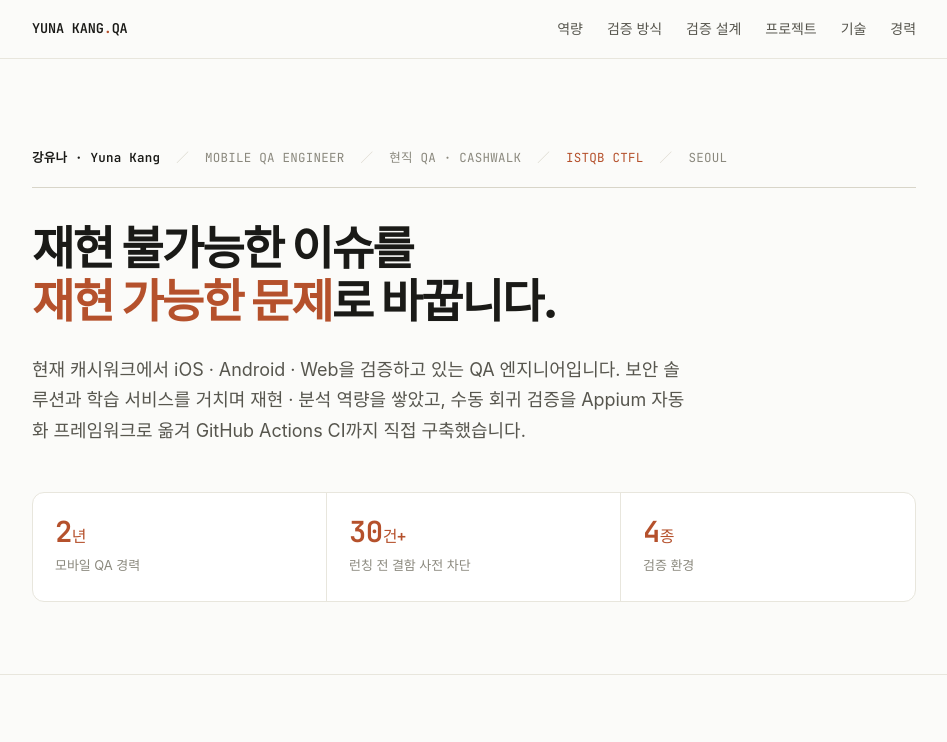
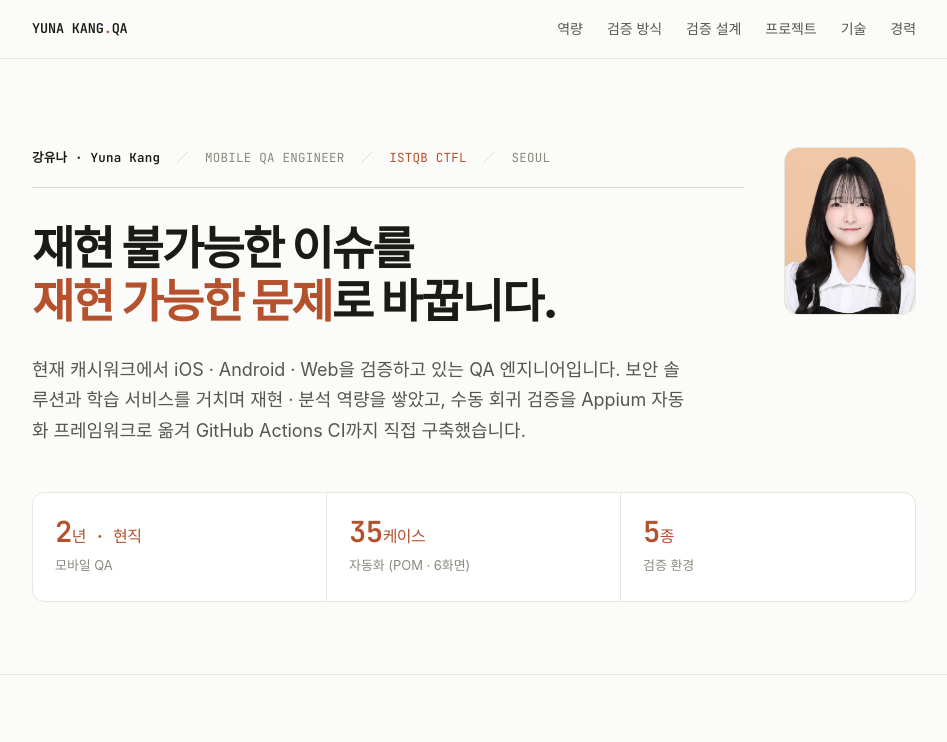
Before and after one commit to yunaa70/yunaa70.github.io, a plain HTML site: page index.html in a window 1280 px wide. Shown: the top 742 px of the page, without its empty margins (166-1113 px from the left). Drawn offline with Linux system fonts and the light colour scheme; a web font is replaced by a local one.

Commit message:
포트폴리오

```diff
--- a/index.html
+++ b/index.html
@@ -65,6 +65,15 @@
   @media (max-width: 640px) { nav .links { display: none; } }
 
   /* ---------- hero (report title block) ---------- */
+  .hero-top { display: flex; gap: 40px; align-items: flex-start; justify-content: space-between; }
+  .hero-text { flex: 1; min-width: 0; }
+  .hero-photo { flex-shrink: 0; width: 132px; }
+  .hero-photo img { width: 132px; height: 168px; object-fit: cover; border-radius: 14px; border: 1px solid var(--line); display: block; }
+  @media (max-width: 640px) {
+    .hero-top { flex-direction: row-reverse; gap: 20px; align-items: center; }
+    .hero-photo { width: 92px; }
+    .hero-photo img { width: 92px; height: 118px; }
+  }
   header { padding: 88px 0 72px; }
   .doc-head {
     font-family: var(--mono); font-size: 12.5px; color: var(--ink-faint);
@@ -225,27 +234,33 @@
 
 <header>
   <div class="wrap">
+    <div class="hero-top">
+      <div class="hero-text">
         <div class="doc-head reveal">
           <span class="nm">강유나 · Yuna Kang</span>
           <span class="sep">／</span><span>MOBILE QA ENGINEER</span>
-      <span class="sep">／</span><span>현직 QA · CASHWALK</span>
           <span class="sep">／</span><span class="ac">ISTQB CTFL</span>
           <span class="sep">／</span><span>SEOUL</span>
         </div>
         <h1 class="thesis reveal">재현 불가능한 이슈를<br><em>재현 가능한 문제</em>로 바꿉니다.</h1>
         <p class="hero-sub reveal">현재 캐시워크에서 iOS · Android · Web을 검증하고 있는 QA 엔지니어입니다. 보안 솔루션과 학습 서비스를 거치며 재현 · 분석 역량을 쌓았고, 수동 회귀 검증을 Appium 자동화 프레임워크로 옮겨 GitHub Actions CI까지 직접 구축했습니다.</p>
+      </div>
+      <div class="hero-photo reveal">
+        <img src="profile.jpg" alt="강유나 프로필 사진" />
+      </div>
+    </div>
 
     <div class="metrics reveal">
       <div class="metric">
-        <div class="num">2<small>년</small></div>
-        <div class="lbl">모바일 QA 경력</div>
+        <div class="num">2<small>년 · 현직</small></div>
+        <div class="lbl">모바일 QA</div>
       </div>
       <div class="metric">
-        <div class="num">30<small>건+</small></div>
-        <div class="lbl">런칭 전 결함 사전 차단</div>
+        <div class="num">35<small>케이스</small></div>
+        <div class="lbl">자동화 (POM · 6화면)</div>
       </div>
       <div class="metric">
-        <div class="num">4<small>종</small></div>
+        <div class="num">5<small>종</small></div>
         <div class="lbl">검증 환경</div>
       </div>
     </div>
@@ -330,7 +345,7 @@
       </div>
     </div>
     <div class="td-link reveal">
-      <a href="#">실제 테스트케이스 · 버그리포트 <span class="src">↗ Notion</span></a>
+      <a href="testcase_sample.xlsx" download>테스트 케이스 샘플 다운로드 <span class="src">↓ XLSX · MyDemoApp</span></a>
     </div>
   </div>
 </section>
@@ -388,9 +403,6 @@
         <div class="data-label">Tools · Env</div>
         <div class="stack"><span>Redmine</span><span>Magisk</span><span>Unc0ver</span><span>Dopamine</span><span>Parallel Space</span><span>Android</span><span>iOS</span></div>
       </div>
-      <div class="proj-links">
-        <a href="#">상세 테스트 문서 <span class="src">↗ Notion</span></a>
-      </div>
     </div>
 
     <!-- Project 02 -->
@@ -421,9 +433,6 @@
       <div class="stack-row">
         <div class="data-label">Tools · Env</div>
         <div class="stack"><span>Jira</span><span>태블릿 실기기 6종</span><span>OS 2종</span><span>체크리스트 설계</span></div>
-      </div>
-      <div class="proj-links">
-        <a href="#">체크리스트 · 버그리포트 <span class="src">↗ Notion</span></a>
       </div>
     </div>
 
```
Also changed, not shown: profile.jpg (added), 1 other file. Lines whose indentation alone changed are shown as unchanged.
